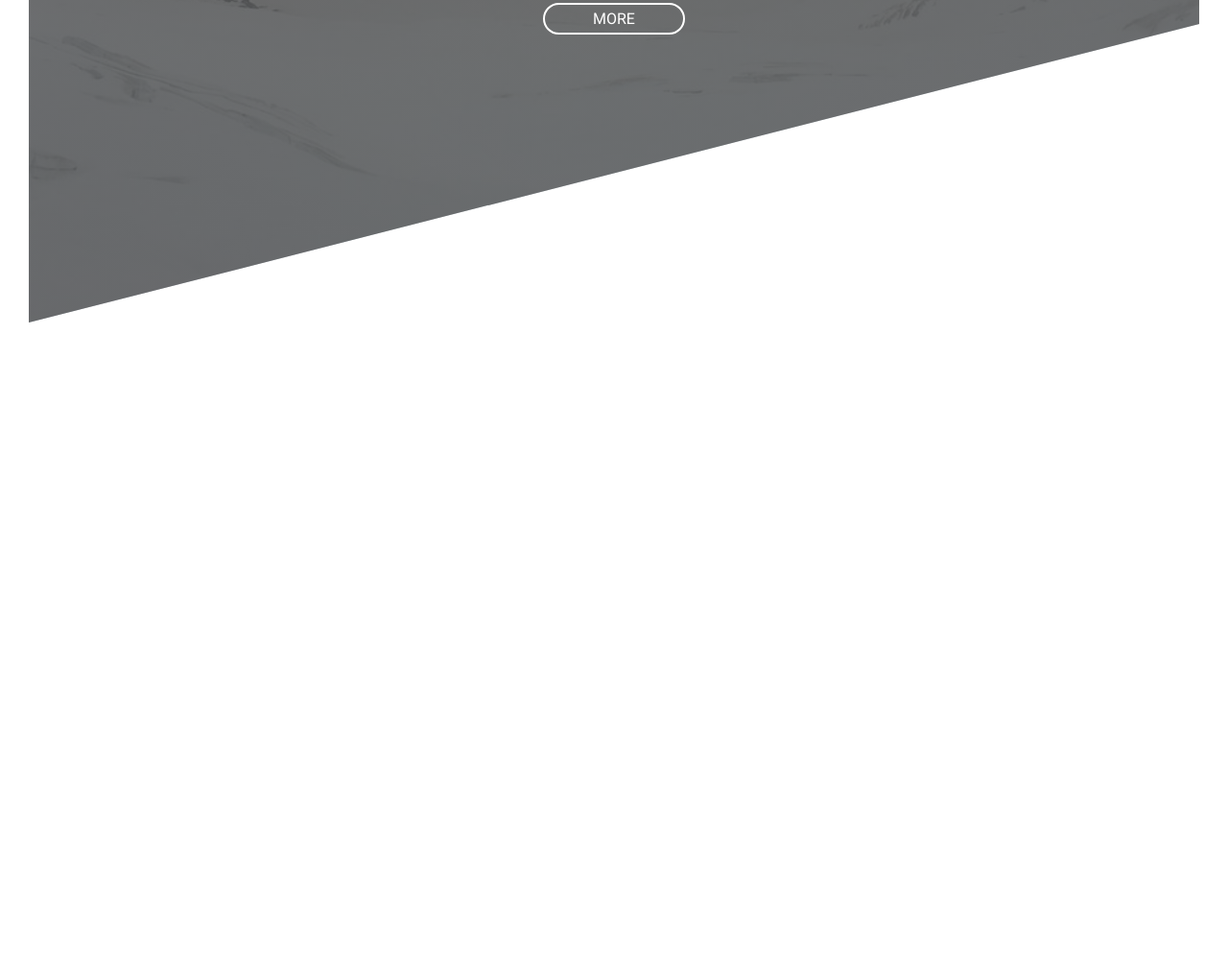
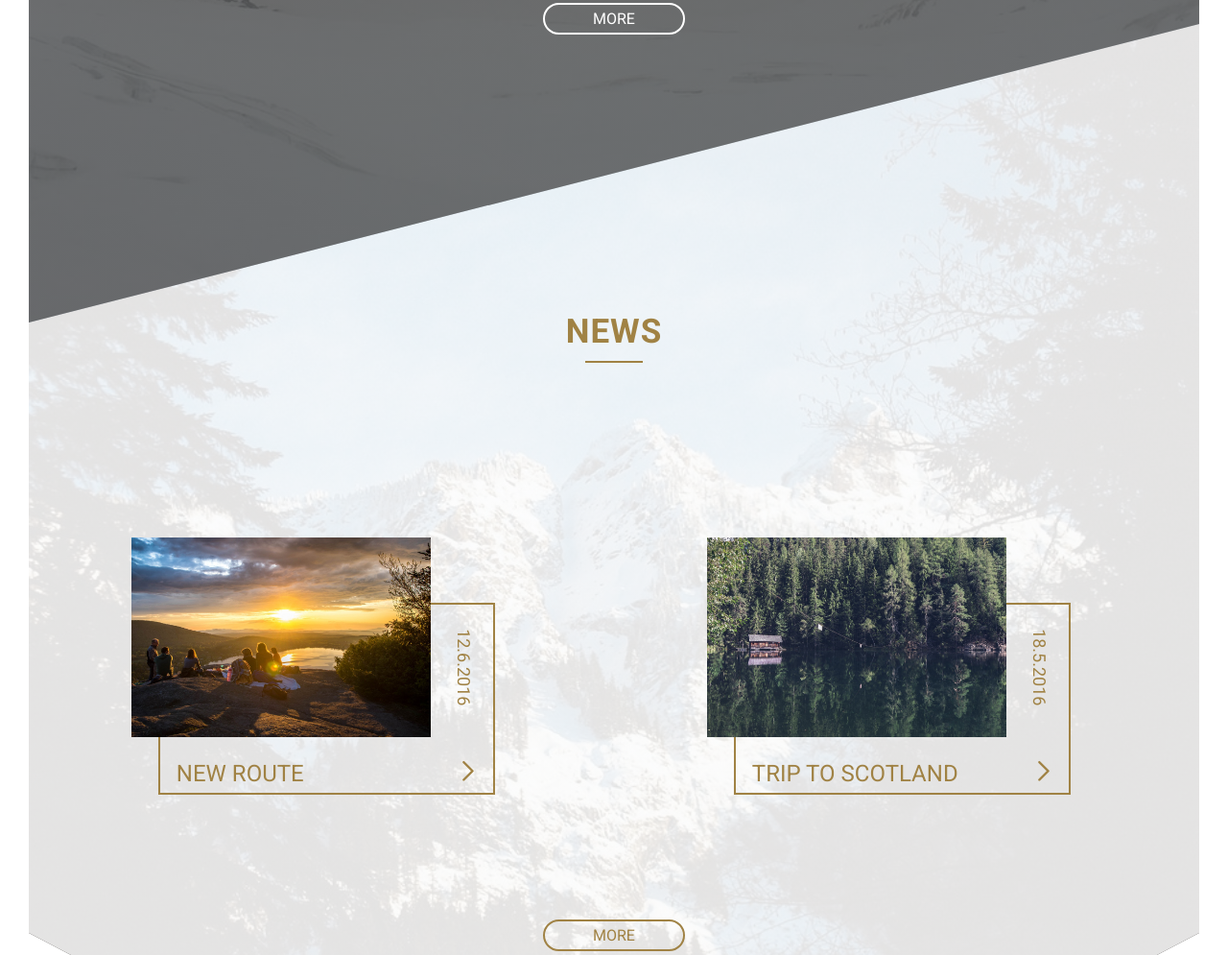
Before and after one commit to VladimirBlagojevic/Hike-Website, a website: page index.html in a window 1280 px wide. Shown: the part 3219-4214 px from the top of the page at 96% size. Before the commit the page ends 3585 px from the top, so only its background shows below. Drawn offline with Linux system fonts and the light colour scheme.

Commit message:
News section finished

```diff
--- a/index.html
+++ b/index.html
@@ -156,6 +156,34 @@
                 <a href="#" class="btn btn--white u-margin-top-medium">More</a>
             </div>
         </section>
+        <section class="section-news">
+            <div class="row">
+                <h2 class="heading-secondary heading-secondary--gold u-margin-bottom-small u-center-text">
+                    NEWS
+                </h2>
+            </div>
+            <div class="row">
+                <div class="col-1-of-2">
+                    <div class="news-box">
+                        <p class="news-box__date"><time datetime="2016-06-12">12.6.2016</time></p>
+                        <img class="news-box__img" src="img/new-route.jpg" alt="New route image">
+                        <p class="news-box__title">New Route</p>
+                        <i class=" news-box__arrow flaticon-right-arrow"></i>
+                    </div>
+                </div>
+                <div class="col-1-of-2">
+                    <div class="news-box">
+                        <p class="news-box__date"><time datetime="2016-05-18">18.5.2016</time></p>
+                        <img class="news-box__img" src="img/scotland.jpg" alt="New route image">
+                        <p class="news-box__title">Trip to Scotland </p>
+                        <i class=" news-box__arrow flaticon-right-arrow"></i>
+                    </div>
+                </div>
+            </div>
+            <div class="row u-center-text">
+                <a href="#" class="btn btn--gold u-margin-top-medium ">More</a>
+            </div>
+        </section>
     </main>
 </body>
 </html>
--- a/sass/base/_utillities.scss
+++ b/sass/base/_utillities.scss
@@ -1,6 +1,7 @@
 .u-margin-top-big{margin-top:15rem;}
 .u-margin-top-medium{margin-top:5rem;}
 
+.u-margin-bottom-small{margin-bottom:2rem;}
 .u-margin-bottom-medium{margin-bottom:4rem;}
 .u-margin-bottom-big{margin-bottom:6rem;}
 
--- /dev/null
+++ b/sass/components/_composition2.scss
@@ -0,0 +1,47 @@
+.news-box{
+    width: 65%;
+    height: 20rem;
+    position: relative;
+    color: $color-primary;
+    border:2px solid $color-primary;
+    margin: 0 auto;
+    margin-top: 15rem;
+
+    &__date{
+        font-size: 1.8rem;
+        position: absolute;
+        top: 5rem;
+        right: -1rem;
+        transform: rotate(90deg);
+        z-index: 5;
+    }
+
+    &__img{
+        width: 90%;
+        position: absolute;
+        top: -7rem;
+        left: -3rem;
+    }
+
+    &__title{
+        position: absolute;
+        font-size: 2.4rem;
+        text-transform: uppercase;
+        left:5%;
+        top: 80%;
+    }
+
+    &__arrow{
+        display:inline-block;
+        position: absolute;
+        top: 80%;
+        right: 1.5rem;
+
+        &:before{
+            font-size: 2.2rem;
+            font-weight: 700;
+        }
+    }
+
+
+}
--- a/sass/components/_guide.scss
+++ b/sass/components/_guide.scss
@@ -10,7 +10,6 @@
         margin: 0 auto;
         -webkit-clip-path: circle(50% at 50% 50%);
         clip-path: circle(50% at 50% 50%);
-        backface-visibility: hidden;
     }
 
     &__img{
--- a/sass/main.scss
+++ b/sass/main.scss
@@ -10,6 +10,7 @@
 
 @import "components/buttons";
 @import "components/composition";
+@import "components/composition2";
 @import "components/fact";
 @import "components/guide";
 
--- a/sass/pages/_home.scss
+++ b/sass/pages/_home.scss
@@ -65,3 +65,14 @@
     clip-path: polygon(0 100%, 100% 75%, 100% 0,0 0);
     z-index: 4;
 }
+
+.section-news{
+    padding:30rem 0 30rem 0;
+    clip-path: polygon(0 75%,50% 100%,100% 75%,100% 0,0 0);
+    background-image:linear-gradient(rgba($color-white,0.88), rgba($color-white,0.88)), url(../img/news-background.jpg);
+    background-size:cover;
+    background-position: top;
+    margin-top:-32rem;
+    position: relative;
+    z-index: 3;
+}
```
Also changed, not shown: css/style.css, img/new-route.jpg (added), img/news-background.jpg (added), img/scotland.jpg (added).
